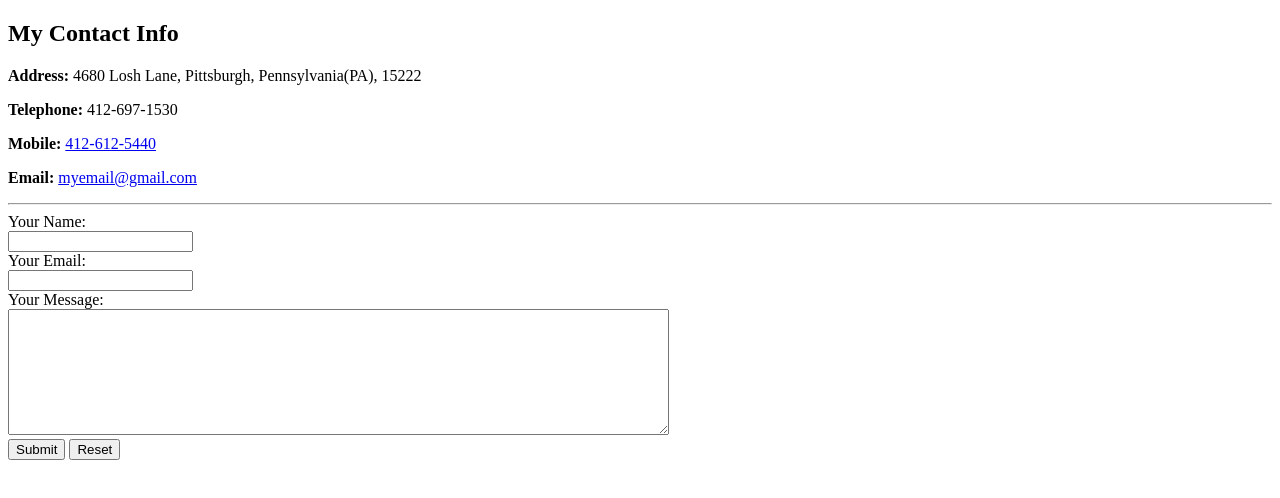
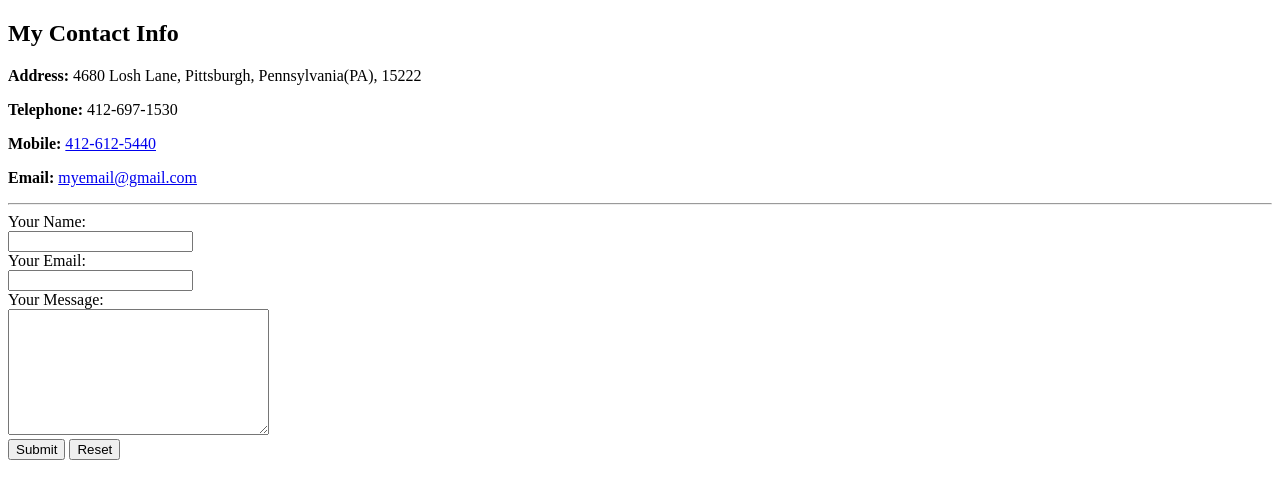
Before and after one commit to NiharikaHari/ceevee, a plain HTML site: page contact.html in a window 1280 px wide. Drawn offline with Linux system fonts and the light colour scheme.

Commit message:
Changes textarea width

```diff
--- a/contact.html
+++ b/contact.html
@@ -22,7 +22,7 @@
     <label for="">Your Email: </label> <br>
     <input type="email" name="yourEmail"> <br>
     <label for="">Your Message: </label> <br>
-    <textarea name="yourMessage" rows="8" cols="80"></textarea> <br>
+    <textarea name="yourMessage" rows="8" cols="30"></textarea> <br>
     <input type="submit" value="Submit">
     <input type="reset" value="Reset">
 
```
